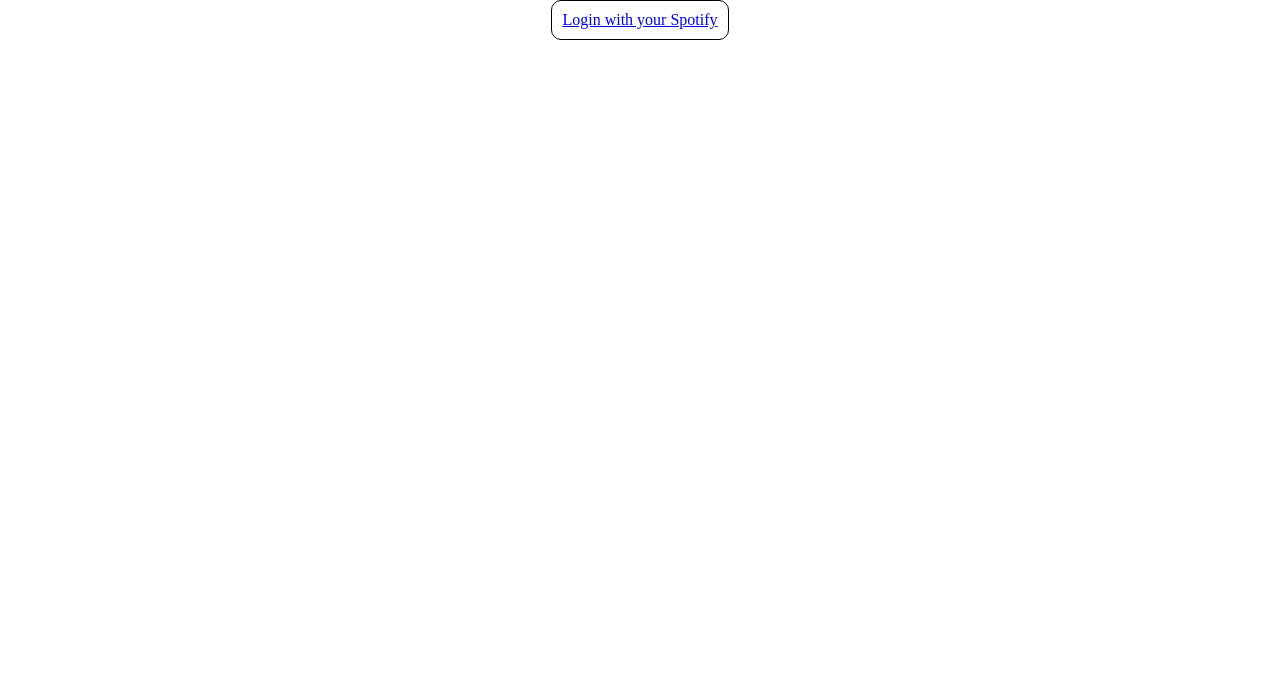
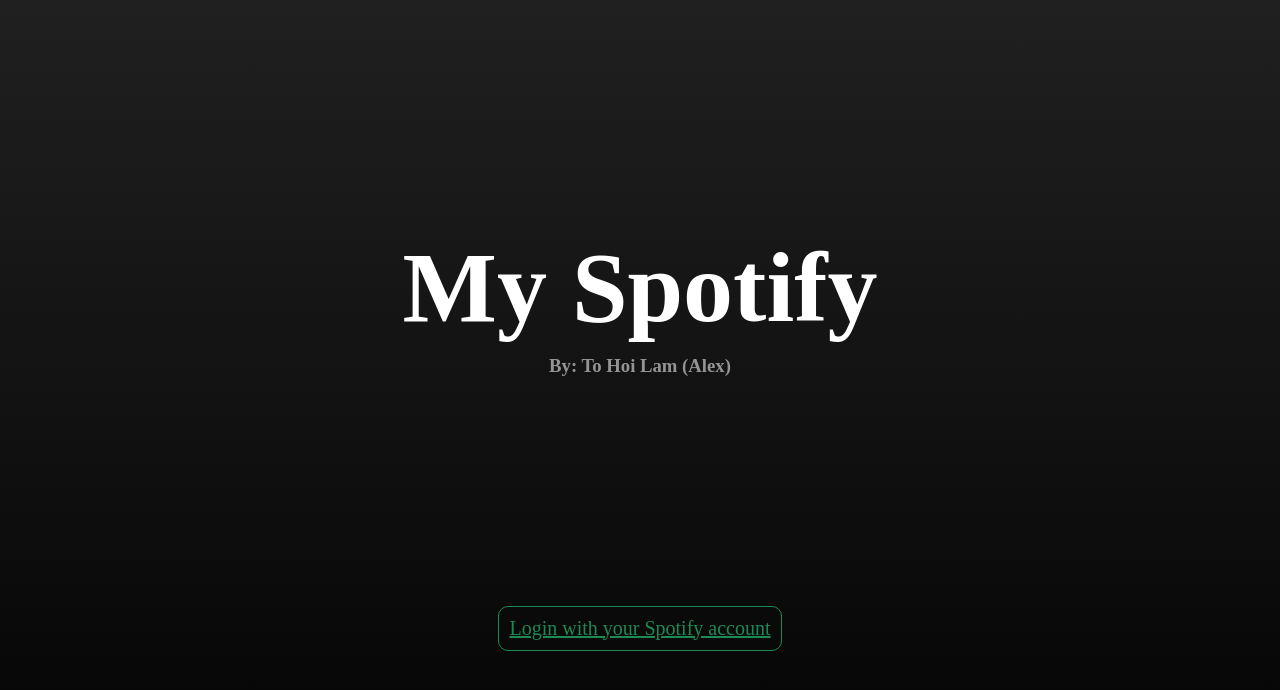
Before and after one commit to tohoilam/my-spotify, a React (Create React App) app: page / in a window 1280 px wide. Shown: the top 690 px of the page. Built offline with nearby package versions, Linux system fonts and the light colour scheme.

Commit message:
Updated Login UI and Your Playlist UI and Loading UI

```diff
--- a/src/components/app/App.css
+++ b/src/components/app/App.css
@@ -13,3 +13,15 @@
 .lightGreyFont {
   color: rgb(190, 190, 190);
 }
+
+.spotifyGreenFont {
+  color: rgb(29, 137, 84);
+}
+
+.spotifyGreenBackgroundColor {
+  background-color: rgb(29, 137, 84);
+}
+
+.app {
+  height: 100vh;
+}
--- a/src/components/common/viewPlaylists/viewPlaylists.js
+++ b/src/components/common/viewPlaylists/viewPlaylists.js
@@ -22,6 +22,7 @@
     return (
       <div className="viewPlaylists">
         <h2>Your Playlists</h2>
+        {/* <hr></hr> */}
         <div className="playlistsFlexBox">
           {this.state.playlists.items ? this.state.playlists.items.map((playlist) => {
             return (
--- a/src/components/common/viewPlaylists/viewPlaylistsStyle.css
+++ b/src/components/common/viewPlaylists/viewPlaylistsStyle.css
@@ -5,6 +5,9 @@
     flex-wrap: wrap;
     justify-content: space-between;
     margin: 50px;
+    margin-top: 0px;
+    padding-top: 20px;
+    border-top: 1px solid rgba(199, 198, 198, 0.15);
   }
 }
 
@@ -55,5 +58,7 @@
 }
 
 .viewPlaylists > h2 {
-
+  margin-top: 20px;
+  margin-left: 50px;
+  font-size: 23px;
 }
--- a/src/components/home/home.js
+++ b/src/components/home/home.js
@@ -109,7 +109,7 @@
     console.log("render");
     if (!this.state.isLoaded) {
       return (
-        <div>Loading...</div>
+        <div id="loading">Loading...</div>
       )
     }
 
--- a/src/components/home/homeStyle.css
+++ b/src/components/home/homeStyle.css
@@ -1,3 +1,10 @@
+#loading {
+  height: 100vh;
+  width: 100%;
+  background-color: black;
+  color: white;
+}
+
 .mainBody {
   float: left;
   color: white;
--- a/src/components/login/login.css
+++ b/src/components/login/login.css
@@ -1,14 +1,39 @@
 .login {
   display: grid;
   place-items: center;
+  padding-top: 100px;
+  width: 100%;
+  height: 100vh;
+  background-image: linear-gradient(rgb(32, 32, 32), rgb(0, 0, 0));
+}
+.title {
+  margin: 30px;
+}
+
+.title > h1 {
+  font-size: 100px;
+  color: white;
+  font-weight: bold;
+}
+
+.title > h3 {
+  color: rgb(148, 148, 148);
+  margin-top: 10px;
+  text-align: center;
 }
 
 .login a {
-  border: 1px solid black;
+  border: 1px solid rgb(29, 137, 84);
   border-radius: 10px;
   padding: 10px;
+  margin-bottom: 150px;
+  /* margin-top: 30px; */
+  font-size: 20px;
+  color: rgb(29, 137, 84);
 }
 
 .login a:hover {
-  background-color: chartreuse;
+  background-color: rgb(29, 137, 84);
+  color: white;
+  transition: 0.2s ease-in;
 }
--- a/src/components/login/login.js
+++ b/src/components/login/login.js
@@ -1,11 +1,17 @@
 import React from 'react';
 import './login.css';
 import { loginUrl } from '../../api/spotify_login_api';
+// import '../app/App.css';
+import '../app/App.css';
 
 function Login() {
   return (
     <div className="login">
-      <a href={loginUrl}>Login with your Spotify </a>
+      <div className="title">
+        <h1 classname="spotifyGreenFont">My Spotify</h1>
+        <h3>By: To Hoi Lam (Alex)</h3>
+      </div>
+      <a className="spotifyGreenFont" href={loginUrl}>Login with your Spotify account</a>
       {/* Spotify Logo */}
       {/* Login with spotify component */}
     </div>
```
